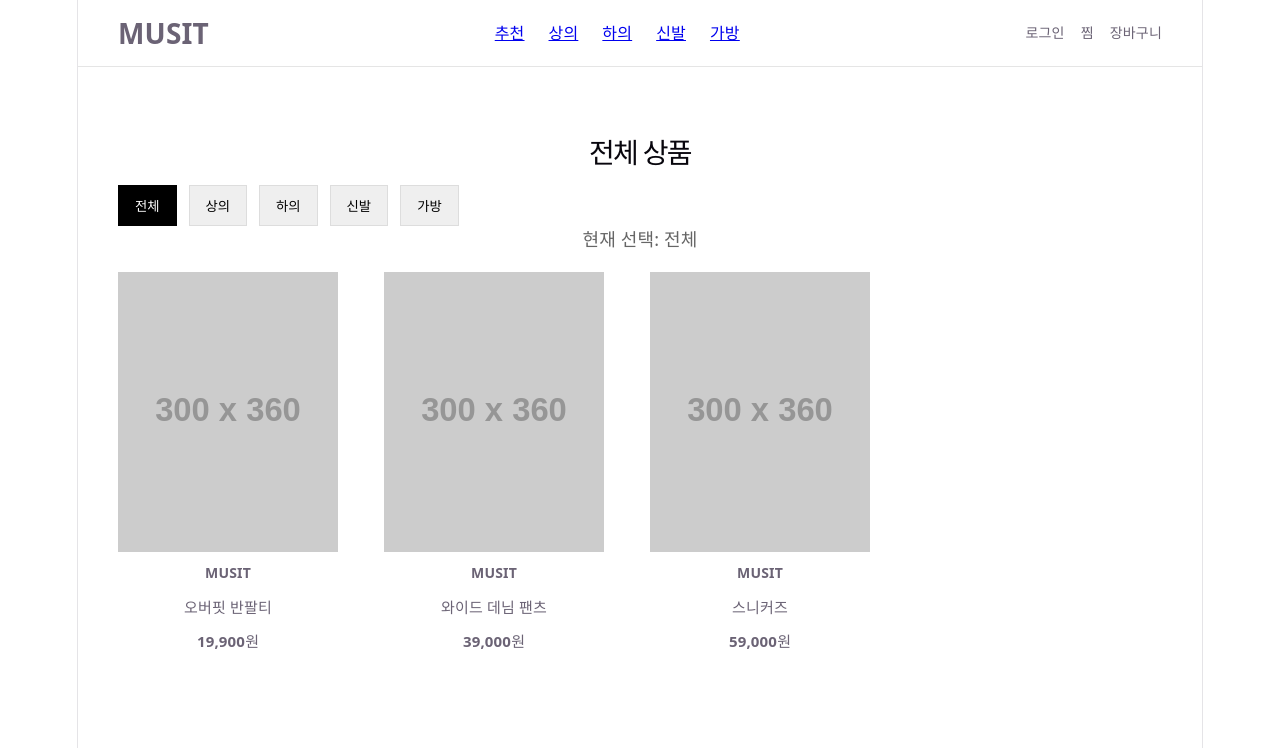
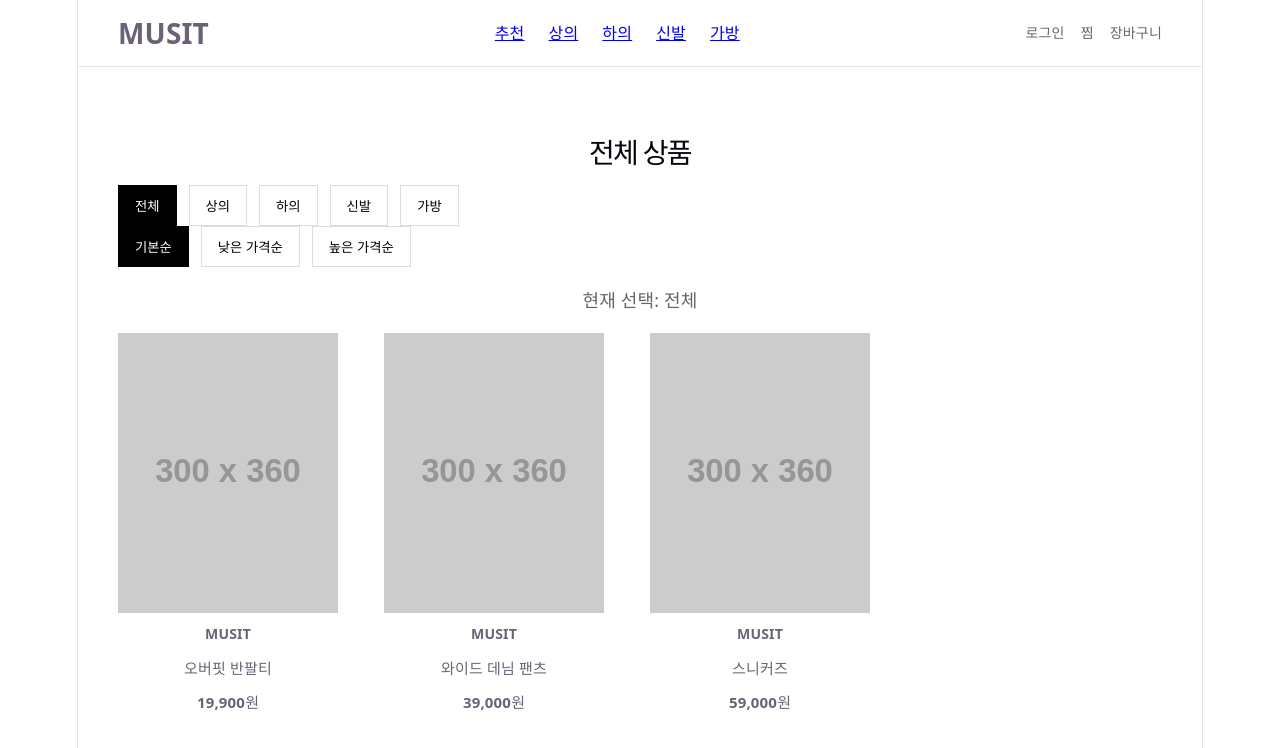
Before and after one commit to sxoxy1/musinsa-clone, a React (Vite) app: page /products in a window 1280 px wide. Shown: the top 748 px of the page. Built offline with nearby package versions, Linux system fonts and the light colour scheme.

Commit message:
상품 목록 페이지 필터와 정렬 기능 추가

```diff
--- a/src/pages/Products.jsx
+++ b/src/pages/Products.jsx
@@ -4,11 +4,14 @@ import { useState } from "react";
 import products from "../data/products";
 import ProductCard from "../components/ProductCard";
 
+
 function Products() {
     //현재 선택된 카테고리 저장
     //값을 바꾸는 함수 = setSelectedCategory
     //처음 값 = "전체"
     const [selectedCategory, setSelectedCategory] = useState("전체");
+
+    const [sortType, setSortType] = useState("기본순");
 
     //선택된 카테고리에 따라 상품 걸러주기
     //전체 = 다 보여줌
@@ -18,6 +21,15 @@ function Products() {
             ? products
             : products.filter((item) => item.category === selectedCategory);
 
+    //원본 배열 건드리지 않고 복사 = ...filteredProducts
+    const sortedProducts = [...filteredProducts];
+
+    if (sortType === "낮은 가격순"){
+        sortedProducts.sort((a, b) => a.price - b.price);
+    }
+    if (sortType === "높은 가격순"){
+        sortedProducts.sort((a, b) => b.price - a.price);
+    }
     return (
         <div style={styles.container}>
         <h1 style={styles.title}>전체 상품</h1>
@@ -74,13 +86,40 @@ function Products() {
                 가방
             </button>
         </div>
+        <div style={styles.sortBar}>
+            <button
+                style={sortType === "기본순" ? styles.activeCategoryButton : styles.categoryButton}
+                onClick={() => setSortType("기본순")}
+            >
+                기본순
+            </button>
+            <button
+                style={sortType === "낮은 가격순" ? styles.activeCategoryButton : styles.categoryButton}
+                onClick={() => setSortType("낮은 가격순")}
+            >
+                낮은 가격순
+            </button>
+            <button
+                style={sortType === "높은 가격순" ? styles.activeCategoryButton : styles.categoryButton}
+                onClick={() => setSortType("높은 가격순")}
+            >
+                높은 가격순
+            </button>
+        </div>
         {/* 선택된 카테고리 표시 */}
         <p style={styles.categoryText}>
             현재 선택: {selectedCategory}
         </p>
         {/* 상품 목록 */}
+        {/* 걸러진 상품이 0개 인지 확인
+            0개이면 문구 출력
+            아니면 기존 카드 출력
+         */}
+        {sortedProducts.length === 0 ?(
+            <p style={styles.emptyText}>해당 카테고리의 상품이 없습니다</p>
+        ) : (
             <div style={styles.productList}>
-            {filteredProducts.map((item) => (
+                {sortedProducts.map((item) => (
                     <ProductCard
                         key={item.id}
                         id={item.id}
@@ -91,6 +130,7 @@ function Products() {
                     />
                 ))}
             </div>
+        )}
     </div>
     );
 }
@@ -106,13 +146,18 @@ const styles = {
   categoryBar: {
     display: "flex",
     gap: "12px",
-    marginButton: "30px",
+    marginBotton: "30px",
+  },
+  sortBar: {
+    display: "flex",
+    gap: "12px",
+    marginBottom: "20px",
   },
   categoryButton: {
     padding: "10px 16px",
     border: "1px solid #ddd",
-    backGroundColor: "#fff",
-    curor: "pointer",
+    backgroundColor: "#fff",
+    cursor: "pointer",
   },
   activeCategoryButton: {
     padding: "10px 16px",
@@ -125,6 +170,11 @@ const styles = {
     marginBottom: "20px",
     color: "#666",
   },
+  emptyText: {
+    color: "#666",
+    fontSize: "16px",
+    padding: "20px 0",
+  },
   productList: {
     display: "grid",
     gridTemplateColumns: "repeat(4, 1fr)",
```
Lines whose indentation alone changed are shown as unchanged.
